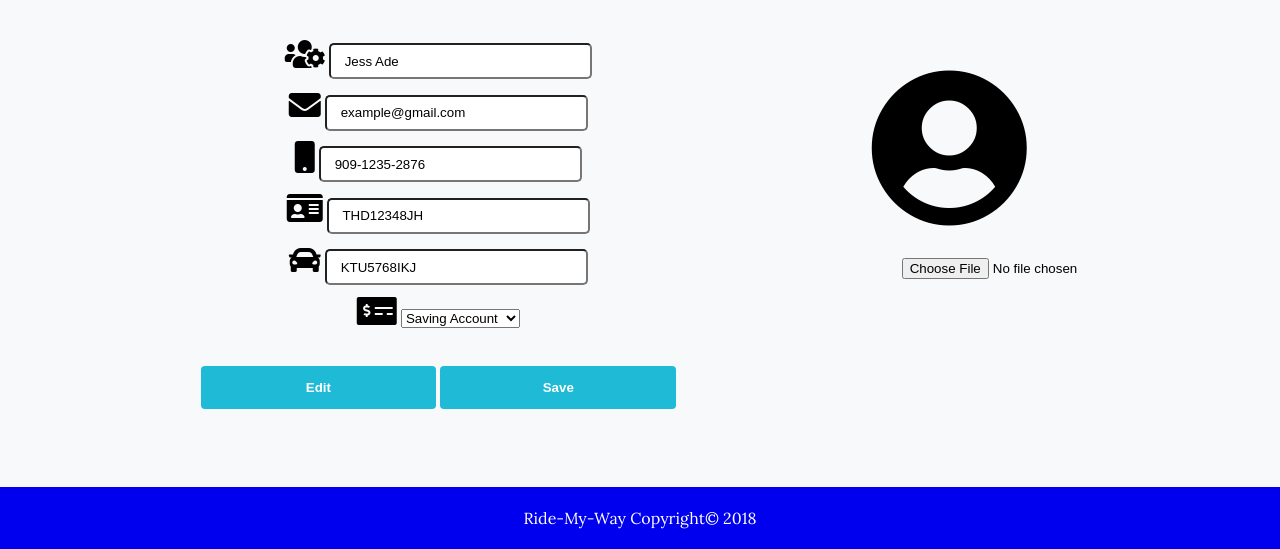
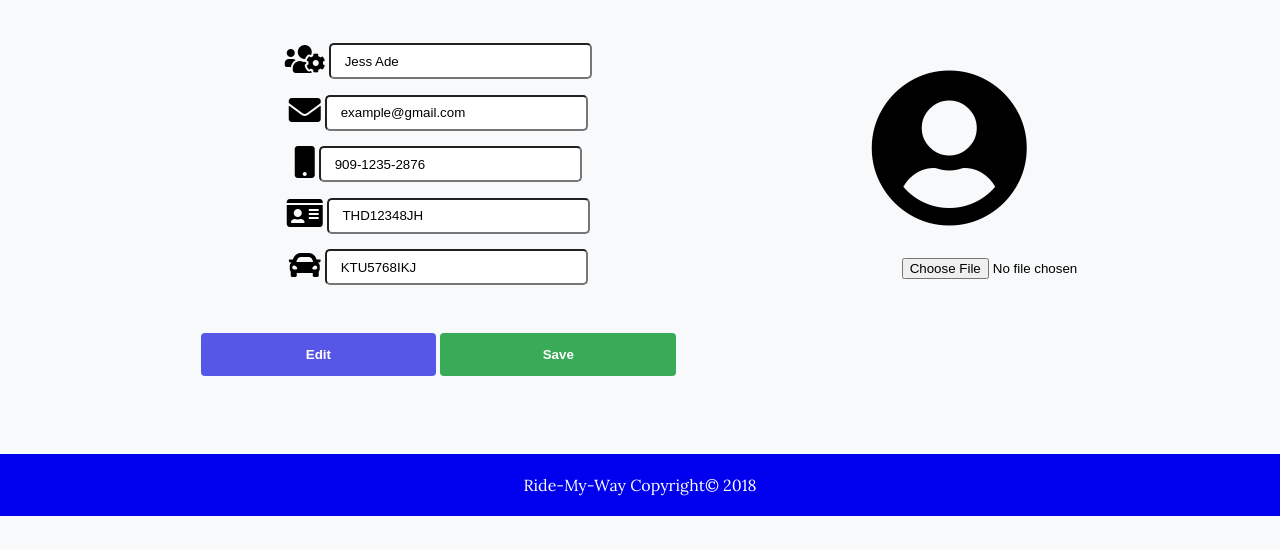
Before and after one commit to Frediflexta/Ride-My-Way, a plain HTML site: page UI/driverprofile.html in a window 1280 px wide. Shown: the part 443-992 px from the top of the page. After the commit the page ends 959 px from the top, so only its background shows below. Drawn offline with Linux system fonts and the light colour scheme.

Commit message:
[#158387291]implement feedback on profile page

```diff
--- a/UI/driverprofile.html
+++ b/UI/driverprofile.html
@@ -13,7 +13,7 @@
   <header id="header">
     <div class="container">
       <div id="branding">
-        <a href="driverhomepge.html"><h1>Ride<span id="brand">My</span>Way</h1></a>
+        <a href="driverhomepage.html"><h1>Ride<span id="brand">My</span>Way</h1></a>
       </div>
       <nav>
         <ul>
@@ -33,36 +33,31 @@
   <div class="profile-page">
     <div class="profile-details">
       <form action="#">
+        <div class="form-container">
             <div>
-            <label for="#"><i class="fas fa-users-cog fa-2x"></i></label>
+                <i class="fas fa-users-cog fa-2x"></i>
                 <input type="text" class="details" value=" Jess Ade"><br>
               </div>
               <div>
-            <label for="#"><i class="fas fa-envelope fa-2x"></i></label>
+                <i class="fas fa-envelope fa-2x"></i>
                 <input type="text" class="details" value=" example@gmail.com"><br>
               </div>
                 <div>
-              <label for="#"><strong><i class="fas fa-mobile fa-2x"></i></strong></label>
+                  <i class="fas fa-mobile fa-2x"></i>
                   <input type="text" class="details" value=" 909-1235-2876"><br>
                 </div>
                 <div>
-              <label for="#"><i class="fas fa-id-card fa-2x"></i></label>
+                  <i class="fas fa-id-card fa-2x"></i>
                   <input type="text" class="details" value=" THD12348JH"><br>
                 </div>
                 <div>
-              <label for="#"><i class="fas fa-car fa-2x"></i></label>
+                  <i class="fas fa-car fa-2x"></i>
                   <input type="text" class="details" value=" KTU5768IKJ"><br>
                   </div>
-            <div>
-              <label for="#"><i class="fas fa-money-check-alt fa-2x"></i></label>
-              <select name="payment" id="payment">
-                <option value="saving">Saving Account</option>
-                <option value="Debit-card">Current Account</option>
-              </select>
+                <div id="edits">
+                  <a href="#"><button class="btn-edit">Edit</button></a>
+                  <a href="#"><button class="btn-save">Save</button></a>
                 </div>
-            <div id="edits">
-              <a href="#"><button class="btn-nature">Edit</button></a>
-              <a href="#"><button class="btn-nature">Save</button></a>
               </div>
         </div>
       </form>
--- a/UI/web-fonts-with-css/css/style.css
+++ b/UI/web-fonts-with-css/css/style.css
@@ -119,6 +119,11 @@ form  {
   text-align: center;
 }
 
+.form-container i {
+  position: relative;
+  top: 5px;
+}
+
 .signuptext {
   padding: 5px 10px;
 }
@@ -170,6 +175,30 @@ button{
   background-color: rgb(190, 19, 19);
   color: white;
   font-weight: bold;
+}
+
+.form-container .btn-edit {
+  width: 32%;
+  font-weight: bold;
+  background-color: rgb(86, 86, 231);
+  color: white;
+  padding: 14px 20px;
+  margin: 8px 0;
+  border: none;
+  border-radius: 4px;
+  cursor: pointer;
+}
+
+.form-container .btn-save {
+  width: 32%;
+  font-weight: bold;
+  background-color: #39AA56;
+  color: white;
+  padding: 14px 20px;
+  margin: 8px 0;
+  border: none;
+  border-radius: 4px;
+  cursor: pointer;
 }
 
 .btn-nature:hover {
```
Also changed, not shown: UI/riderprofile.html (+9 -13 lines). Lines whose indentation alone changed are shown as unchanged.
